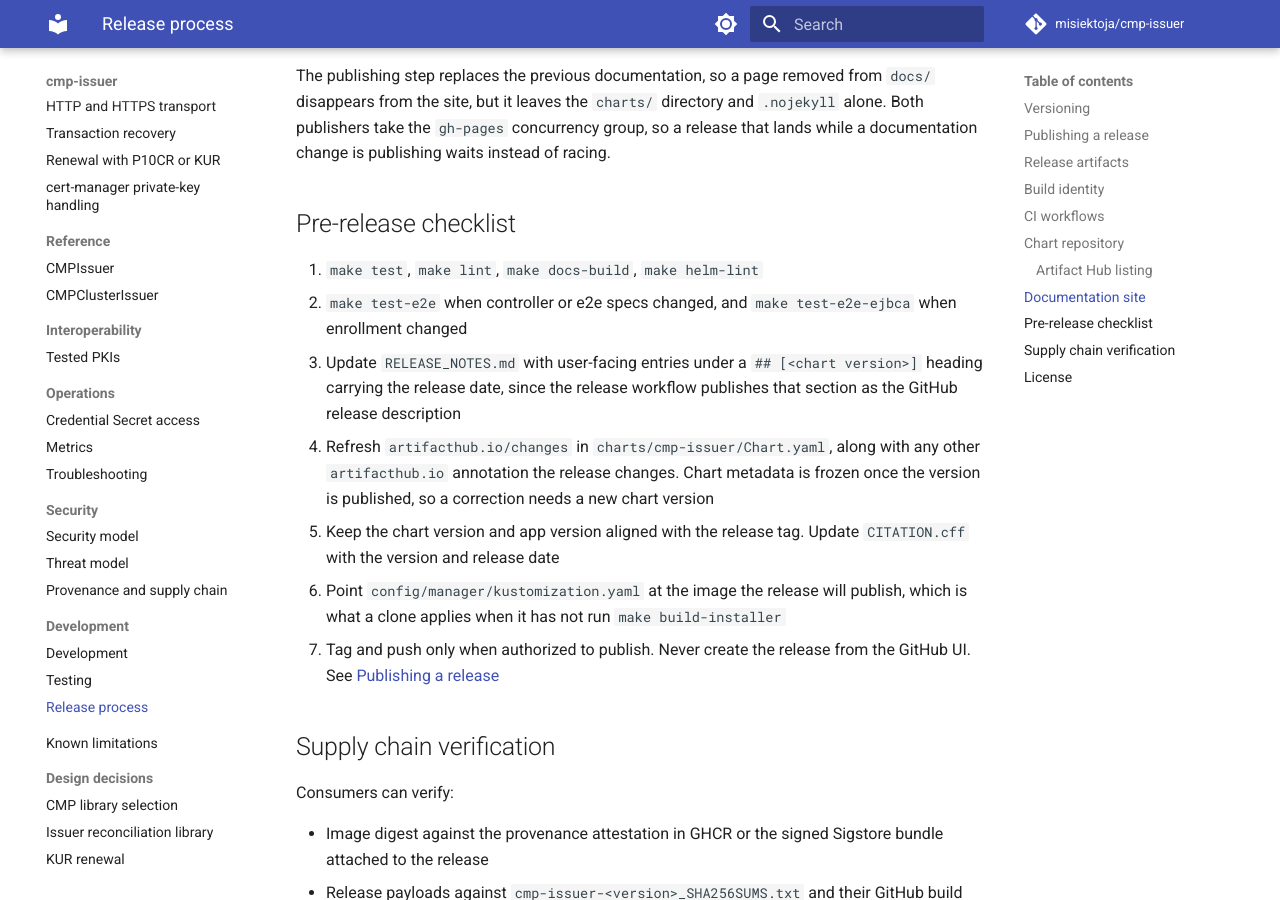
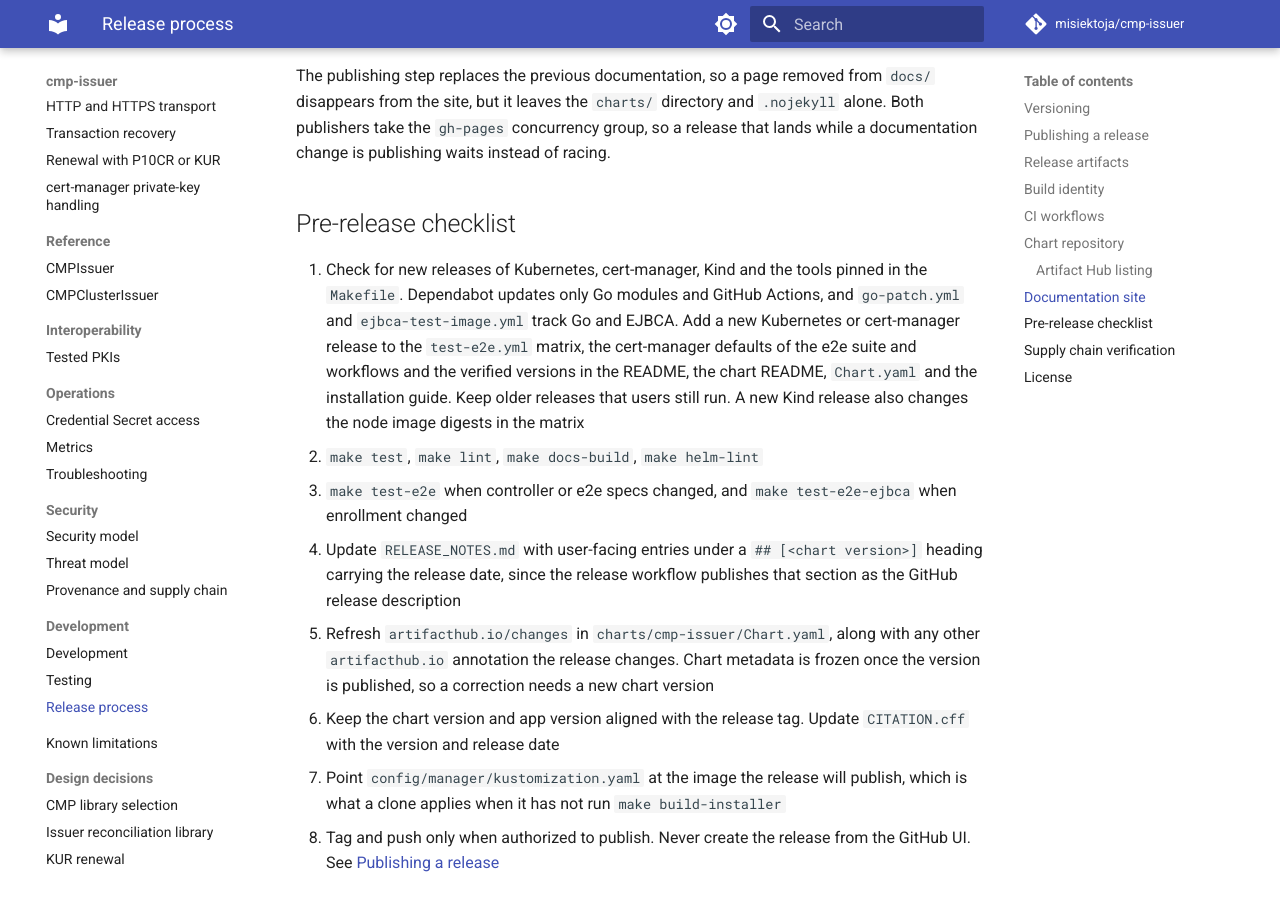
Before and after one commit to misiektoja/cmp-issuer, an MkDocs documentation site: the page built from docs/development/release-process.md, in a window 1280 px wide and 900 px high, scrolled down 5396 px. Built offline with MkDocs 1.6.1 and Material for MkDocs 9.7.7, drawn with Linux system fonts in a browser that asks for light colours; comment, search, counter and statistics services are not loaded.

Commit message:
docs(development): check component releases before each release
Signed-off-by: misiektoja <misiektoja-github@rm-rf.ninja>

```diff
--- a/docs/development/release-process.md
+++ b/docs/development/release-process.md
@@ -190,18 +190,24 @@
 
 ## Pre-release checklist
 
-1. `make test`, `make lint`, `make docs-build`, `make helm-lint`
-2. `make test-e2e` when controller or e2e specs changed, and `make test-e2e-ejbca` when enrollment changed
-3. Update `RELEASE_NOTES.md` with user-facing entries under a `## [<chart version>]` heading carrying the
+1. Check for new releases of Kubernetes, cert-manager, Kind and the tools pinned in the `Makefile`.
+   Dependabot updates only Go modules and GitHub Actions, and `go-patch.yml` and `ejbca-test-image.yml`
+   track Go and EJBCA. Add a new Kubernetes or cert-manager release to the `test-e2e.yml` matrix, the
+   cert-manager defaults of the e2e suite and workflows and the verified versions in the README, the
+   chart README, `Chart.yaml` and the installation guide. Keep older releases that users still run. A
+   new Kind release also changes the node image digests in the matrix
+2. `make test`, `make lint`, `make docs-build`, `make helm-lint`
+3. `make test-e2e` when controller or e2e specs changed, and `make test-e2e-ejbca` when enrollment changed
+4. Update `RELEASE_NOTES.md` with user-facing entries under a `## [<chart version>]` heading carrying the
    release date, since the release workflow publishes that section as the GitHub release description
-4. Refresh `artifacthub.io/changes` in `charts/cmp-issuer/Chart.yaml`, along with any other
+5. Refresh `artifacthub.io/changes` in `charts/cmp-issuer/Chart.yaml`, along with any other
    `artifacthub.io` annotation the release changes. Chart metadata is frozen once the version is
    published, so a correction needs a new chart version
-5. Keep the chart version and app version aligned with the release tag. Update `CITATION.cff` with
+6. Keep the chart version and app version aligned with the release tag. Update `CITATION.cff` with
    the version and release date
-6. Point `config/manager/kustomization.yaml` at the image the release will publish, which is what a
+7. Point `config/manager/kustomization.yaml` at the image the release will publish, which is what a
    clone applies when it has not run `make build-installer`
-7. Tag and push only when authorized to publish. Never create the release from the GitHub UI. See
+8. Tag and push only when authorized to publish. Never create the release from the GitHub UI. See
    [Publishing a release](#publishing-a-release)
 
 ## Supply chain verification
```
